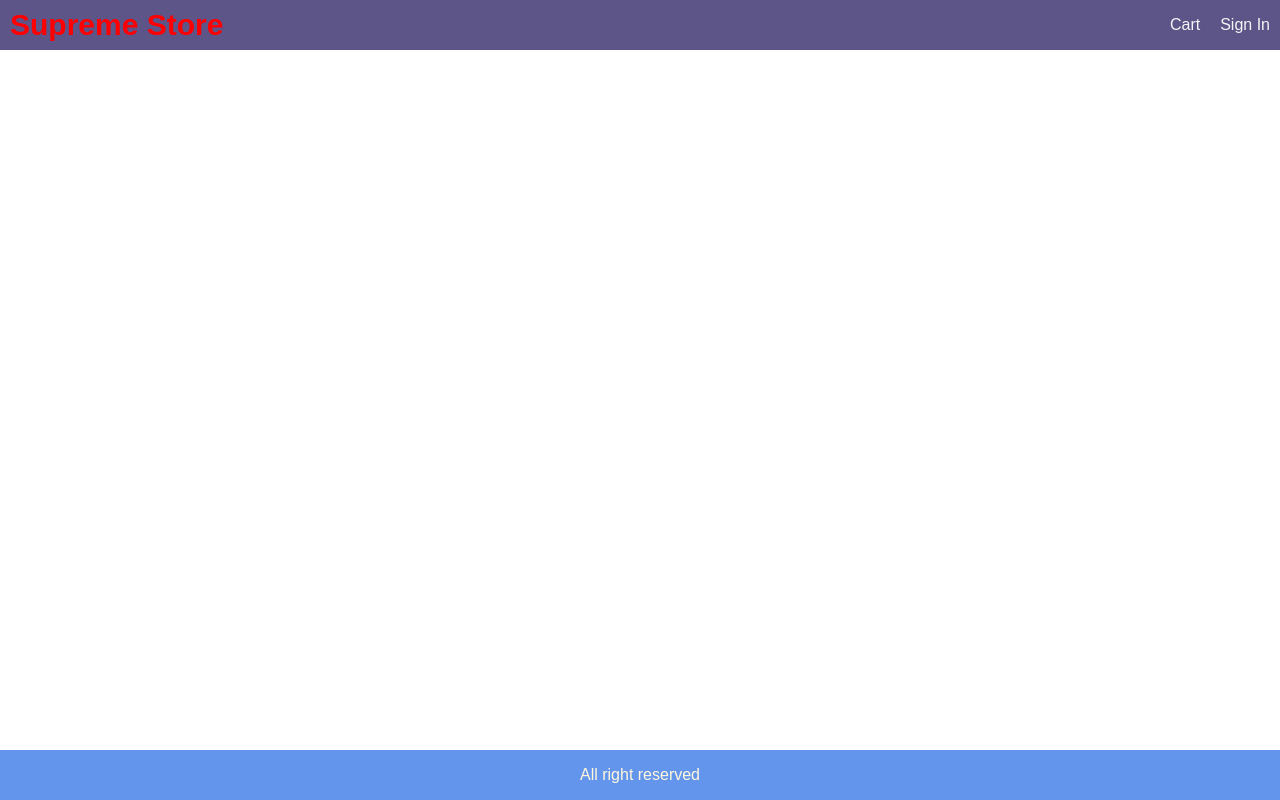
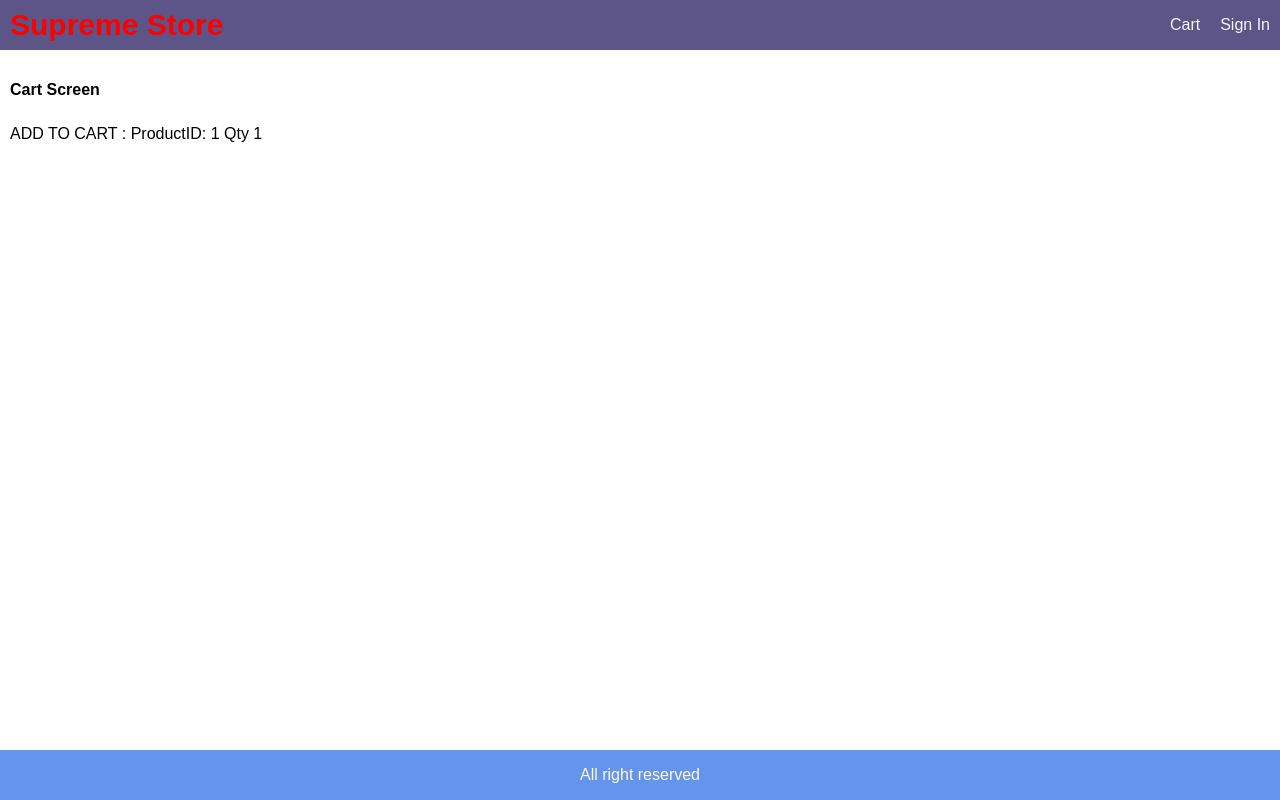
Before and after one commit to dashdancing/e-commerce, a React (Create React App) app in the folder frontend/: page /cart/1 in a window 1280 px wide. Built offline with nearby package versions, Linux system fonts and the light colour scheme.

Commit message:
ADD Cart Button

```diff
--- a/frontend/src/App.js
+++ b/frontend/src/App.js
@@ -1,5 +1,6 @@
 import React from 'react';
 import {BrowserRouter, Route} from 'react-router-dom';
+import CartScreen from './screens/CartScreen';
 import HomeScreen from './screens/HomeScreen';
 import ProductScreen from './screens/ProductScreen';
 
@@ -18,6 +19,7 @@
           </div>
         </header>
         <main>
+          <Route path="/cart/:id?" component={CartScreen}></Route>
           <Route path='/product/:id' component={ProductScreen}></Route>
           <Route path='/' component={HomeScreen} exact></Route>
         </main>
--- a/frontend/src/index.css
+++ b/frontend/src/index.css
@@ -70,6 +70,9 @@
 li{
   margin-top: 1rem;
 }
+input,
+select,
+textarea,
 button {
   padding: 1rem;
   border-radius: 0.5rem;
@@ -78,10 +81,15 @@
   font-family: Arial, Helvetica, sans-serif;
   -webkit-font-smoothing: antialiased;
   -moz-osx-font-smoothing: grayscale;
+}
+button {
   background-color: lightgray;
   cursor: pointer;
 }
-button:hover{
+input:hover,
+select:hover,
+textarea:hover,
+button:hover {
   border: 0.1rem #696161 solid;
 }
 button.primary{
--- /dev/null
+++ b/frontend/src/screens/CartScreen.js
@@ -0,0 +1,13 @@
+import React from 'react';
+
+export default function CartScreen(props){
+    const productId = props.match.params.id;
+    const qty = props.location.search
+    ? Number(props.location.search.split('=')[1]):1;
+    return (
+        <div>
+            <h1>Cart Screen</h1>
+            <p>ADD TO CART : ProductID: {productId} Qty {qty}</p>
+        </div>
+    );
+}
--- a/frontend/src/screens/ProductScreen.js
+++ b/frontend/src/screens/ProductScreen.js
@@ -1,4 +1,4 @@
-import React, { useEffect } from 'react';
+import React, { useEffect, useState } from 'react';
 import {useDispatch, useSelector} from 'react-redux';
 import { Link } from 'react-router-dom';
 import {detailsProduct} from '../actions/productActions';
@@ -9,13 +9,16 @@
 export default function ProductScreen(props) {
 	const dispatch = useDispatch();
 	const productId = props.match.params.id;
+	const [qty, setQty] = useState (1);
 	const productDetails = useSelector((state) => state.productDetails);
 	const {loading, error, product} = productDetails;
 
 	useEffect(() => {
 		dispatch(detailsProduct(productId));
 	}, [dispatch, productId]);
-
+	const addToCartHandler = () => {
+		props.history.push(`/cart/${product}?qty=${qty}`);
+	}
 	return (
 		<div>
 			{loading ? (
@@ -23,7 +26,6 @@
 			) : error ? (
 				<MessageBox variant="danger">{error}</MessageBox>
 			) : (
-
 				<div>
 					<Link to='/'>Back to result</Link>
 					<div className='row top'>
@@ -56,7 +58,7 @@
 										<div className='price'>${product.price}</div>
 									</div>
 								</il>
-								<il>
+								<li>
 									<div className='row'>
 										<div>Status</div>
 										<div>
@@ -65,10 +67,33 @@
 										)}
 										</div>
 									</div>
-								</il>
+								</li>
+								{product.countInStock > 0 && (
+									<>
 										<li>
-									<button className='primary block'>Add to Cart</button>
+											<div className="row">
+												<div> Qty </div>
+												<div>
+													<select
+														value={qty}
+														onChange={(e) => setQty(e.target.value)}
+														>
+															{[...Array(product.countInStock).keys()].map(
+																(x) => (
+																	<option key={x + 1} value={x + 1}>
+																		{x + 1}
+																	</option>
+																)
+															)}
+													</select>
+													</div>
+					</div>
 											</li>
+										<li>
+											<button onClick={addToCartHandler} className='primary block'>Add to Cart</button>
+									</li>
+								</>
+                  )}
 									</ul>
 								</div>
 							</div>
@@ -76,4 +101,5 @@
 					</div>
 				)}
 			</div>
-)};
+		);
+	}
```
Lines whose indentation alone changed are shown as unchanged.
